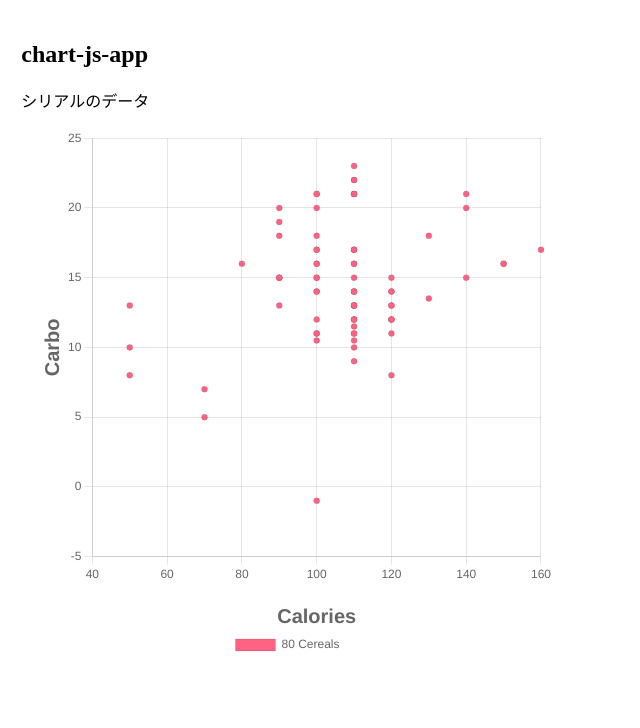
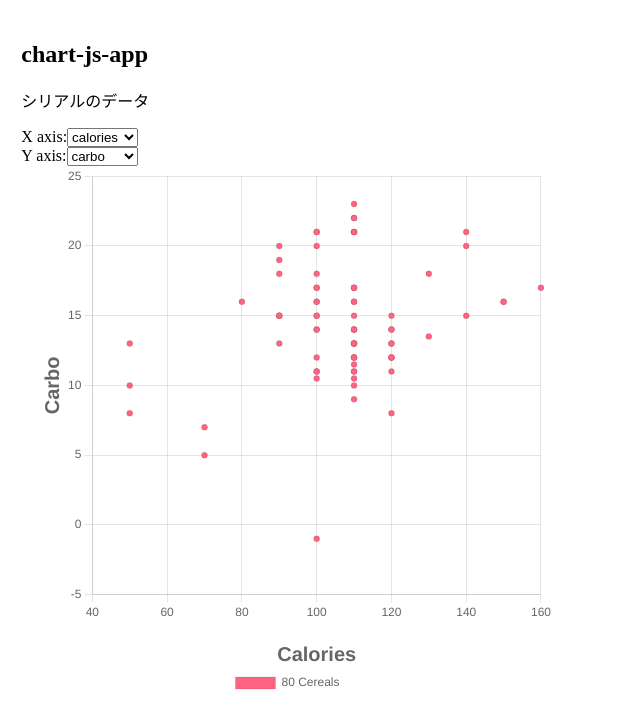
Before and after one commit to supawichable/chart-js-app, a Next.js app: page / in a window 1280 px wide. Shown: the top 728 px of the page, without its empty margins (0-640 px from the left). Built offline with nearby package versions, Linux system fonts and the light colour scheme.

Commit message:
make axes selectable by dropdowns

```diff
--- /dev/null
+++ b/src/constants/numeralNutritions.ts
@@ -0,0 +1,15 @@
+export const numeralNutritions = [
+    'calories',
+    'protein',
+    'fat',
+    'sodium',
+    'fiber',
+    'carbo',
+    'sugars',
+    'potass',
+    'vitamins',
+    'shelf',
+    'weight',
+    'cups',
+    'rating'
+]
--- a/src/pages/index.tsx
+++ b/src/pages/index.tsx
@@ -2,14 +2,19 @@ import Head from 'next/head';
 import { Inter } from '@next/font/google';
 import React from 'react';
 import Chart from 'chart.js/auto';
+import { numeralNutritions } from 'src/constants/numeralNutritions';
 
 const inter = Inter({ subsets: ['latin'] });
 
 export default function Home(props: any) {
+  const nutritionArr = numeralNutritions;
+  const [xAxis, setXAxis] = React.useState('calories');
+  const [yAxis, setYAxis] = React.useState('carbo');
+
   React.useEffect(() => {
     let myChart: any = null;
     const cereals = props.cereals.map((cereal: any) => {
-      return { x: cereal.calories, y: cereal.carbo };
+      return { x: cereal[xAxis], y: cereal[yAxis] };
     });
     const config: any = {
       type: 'scatter',
@@ -65,7 +70,7 @@ export default function Home(props: any) {
     return () => {
       myChart.destroy();
     };
-  }, []);
+  }, [xAxis, yAxis]);
   return (
     <>
       <Head>
@@ -78,6 +83,37 @@ export default function Home(props: any) {
         <section style={{ padding: '10pt' }}>
           <h1>chart-js-app</h1>
           <p>シリアルのデータ</p>
+          <div className="relative w-full lg:max-w-sm">
+            <label>
+              X axis:
+              <select
+                value={xAxis}
+                defaultValue={xAxis}
+                onChange={e => setXAxis(e.target.value)}
+              >
+                {
+                  nutritionArr.map((nutrition: string, index) => {
+                    return <option value={nutrition} key={index}>{nutrition}</option>
+                  })
+                }
+              </select>
+            </label>
+          </div>
+          <div className="relative w-full lg:max-w-sm">
+            <label>
+              Y axis:
+              <select
+                value={yAxis}
+                defaultValue={yAxis}
+                onChange={e => setYAxis(e.target.value)}>
+                {
+                  nutritionArr.map((nutrition: string, index) => {
+                    return <option value={nutrition} key={index}>{nutrition}</option>
+                  })
+                }
+              </select>
+            </label>
+          </div>
           <div style={{ width: '400pt' }}>
             <canvas id="myChart" width="300" height="300"></canvas>
           </div>
```
